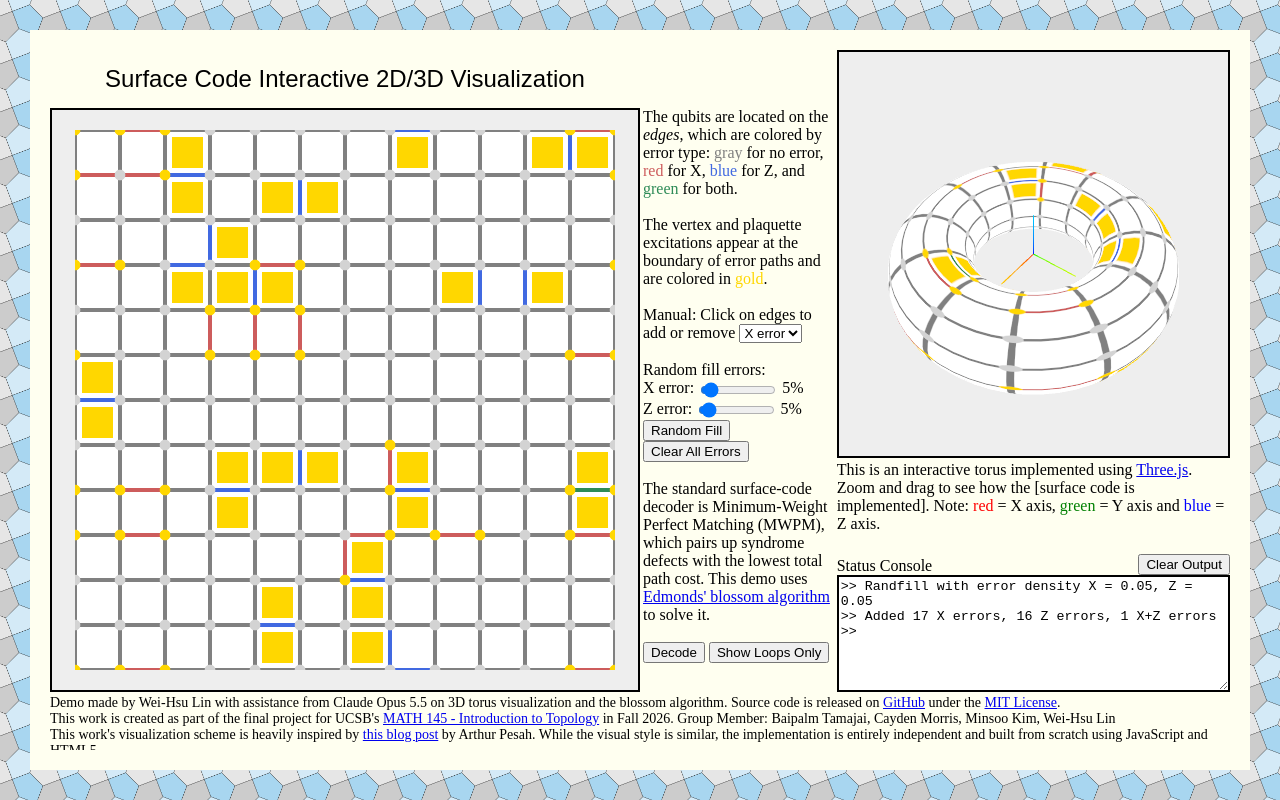
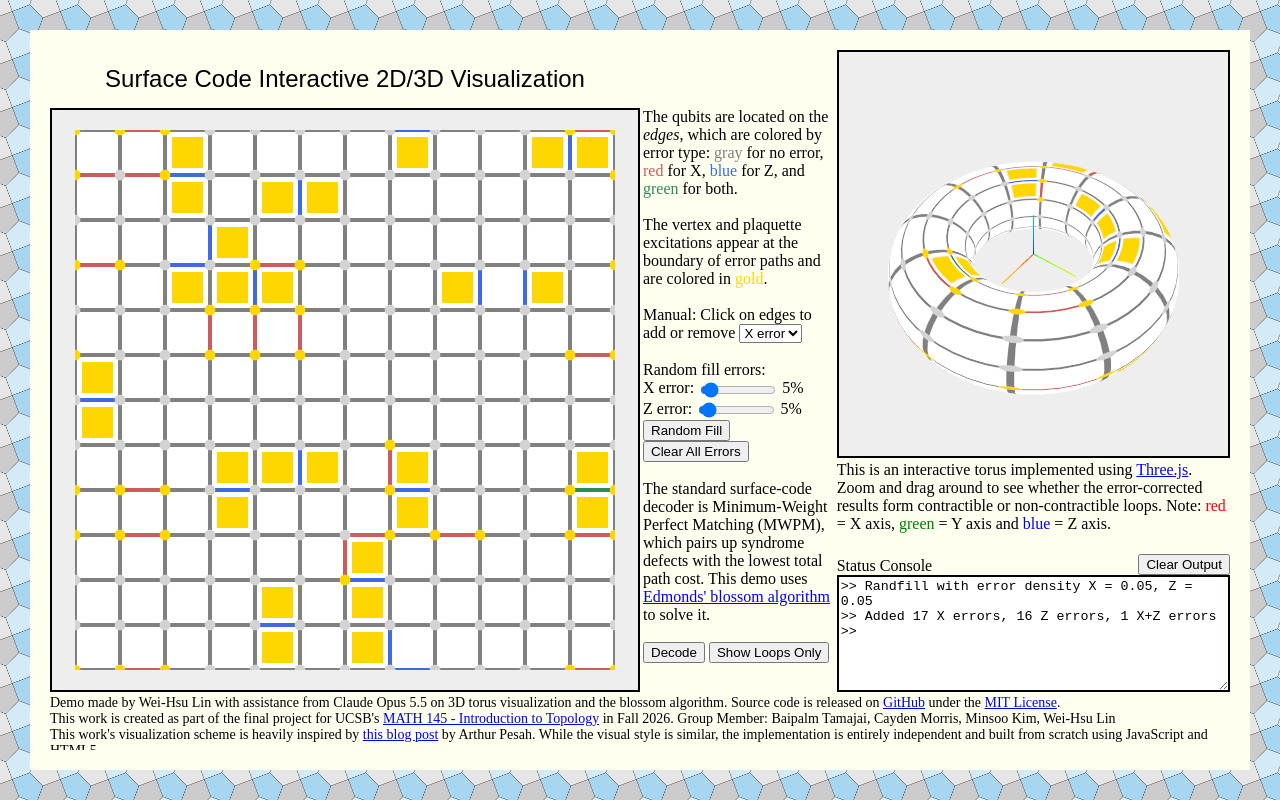
Before and after one commit to Wish-Lin/Learning-Aid, a plain HTML site: page index.html in a window 1280 px wide. Drawn offline with nearby package versions, Linux system fonts and the light colour scheme; animation ran at ten frames a second.

Commit message:
Update torus-description

```diff
--- a/index.html
+++ b/index.html
@@ -584,7 +584,8 @@
     <div id="torus-view"></div>
     <div id="torus-description">
     This is an interactive torus implemented using <a href="https://threejs.org/">Three.js</a>.
-    Zoom and drag to see how the [surface code is implemented]. Note:
+    Zoom and drag around to see whether the error-corrected results form contractible or non-contractible loops.
+    Note:
       <span style="color: red">red</span> = X axis,
       <span style="color: green">green</span> = Y axis and
       <span style="color: blue">blue</span> = Z axis.
```
